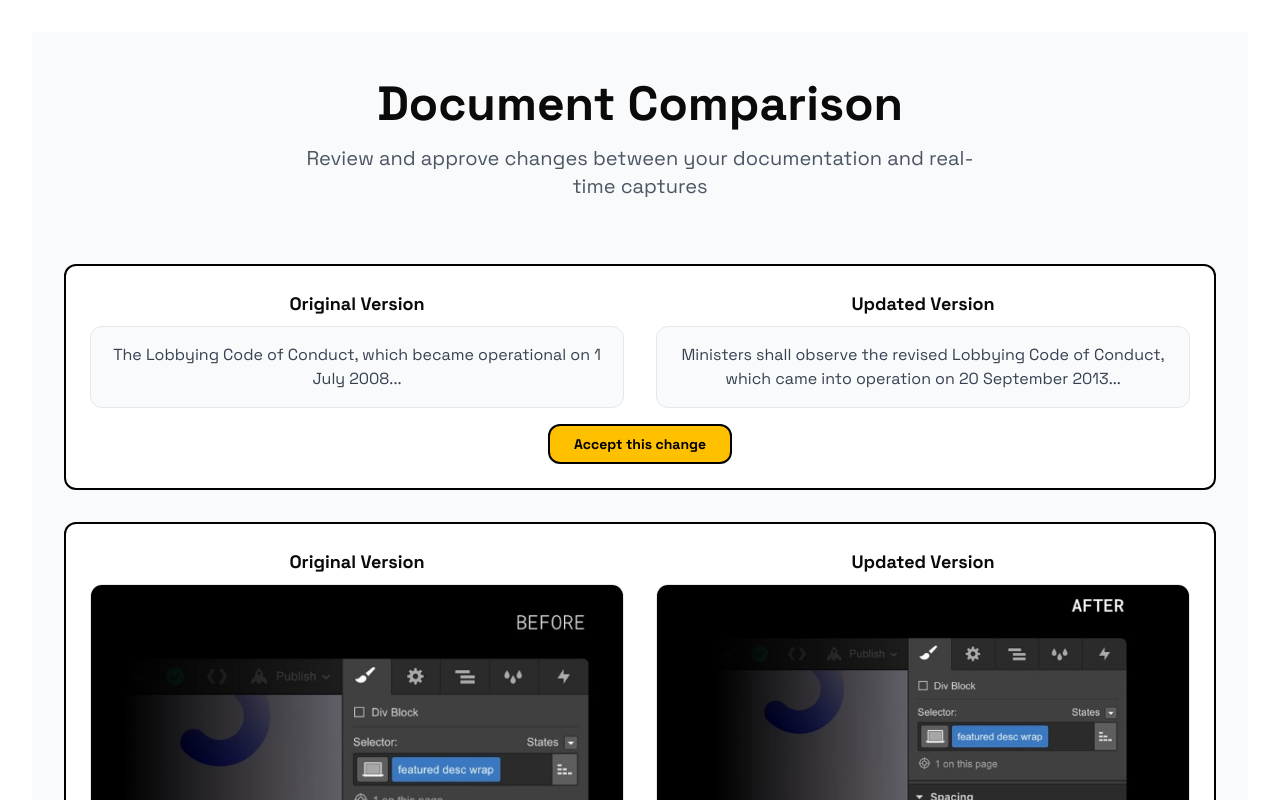
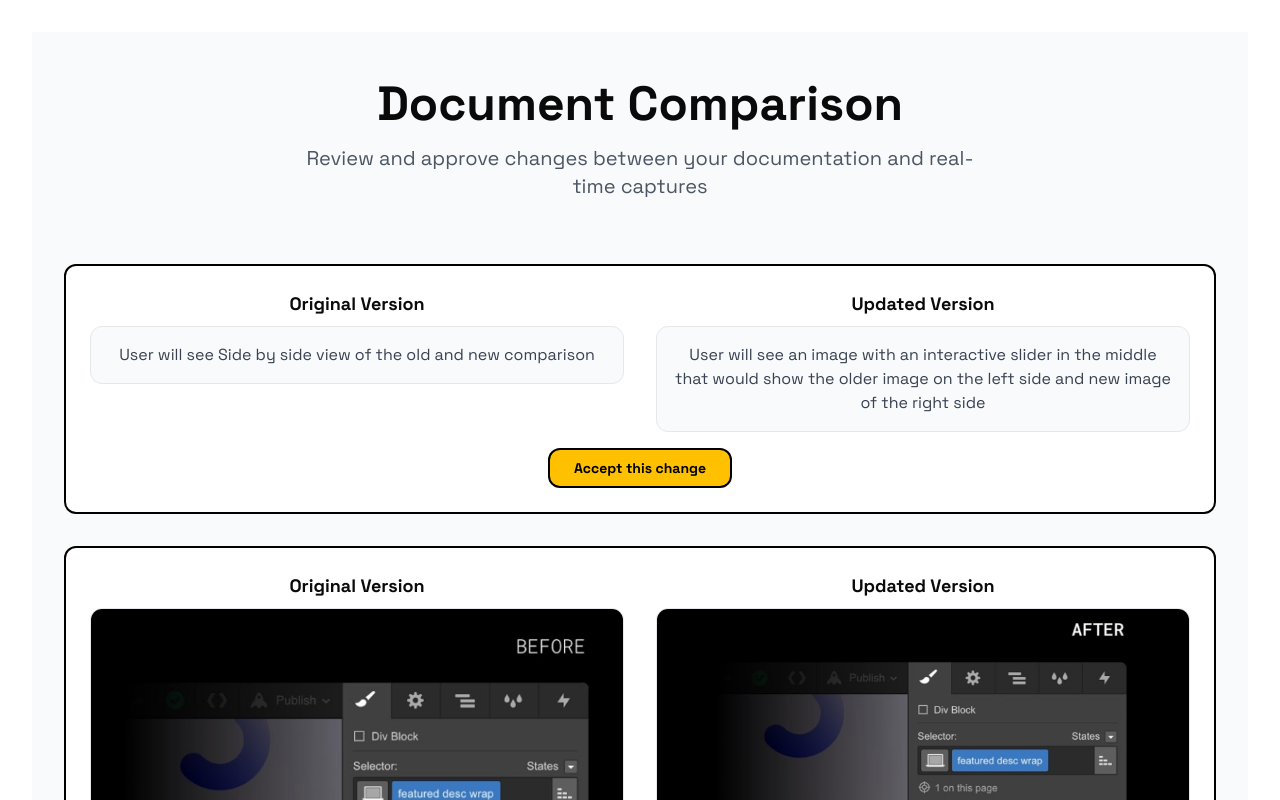
Before and after one commit to glassofizzy/appflow-snapshotter, a React (Vite) app: page /compare in a window 1280 px wide. Shown: the top 800 px of the page. Built offline with nearby package versions, Linux system fonts and the light colour scheme.

Commit message:
Update comparison text
Updated the textual description on the /compare page to reflect that users will see an image with an interactive slider, allowing them to compare the older image on the left side and the new image on the right side.
[skip gpt_engineer]

```diff
--- a/src/pages/Compare.tsx
+++ b/src/pages/Compare.tsx
@@ -19,8 +19,8 @@ const Compare = () => {
     {
       id: '1',
       type: 'text',
-      oldContent: 'The Lobbying Code of Conduct, which became operational on 1 July 2008...',
-      newContent: 'Ministers shall observe the revised Lobbying Code of Conduct, which came into operation on 20 September 2013...',
+      oldContent: 'User will see Side by side view of the old and new comparison',
+      newContent: 'User will see an image with an interactive slider in the middle that would show the older image on the left side and new image of the right side',
       accepted: false
     },
     {
```
